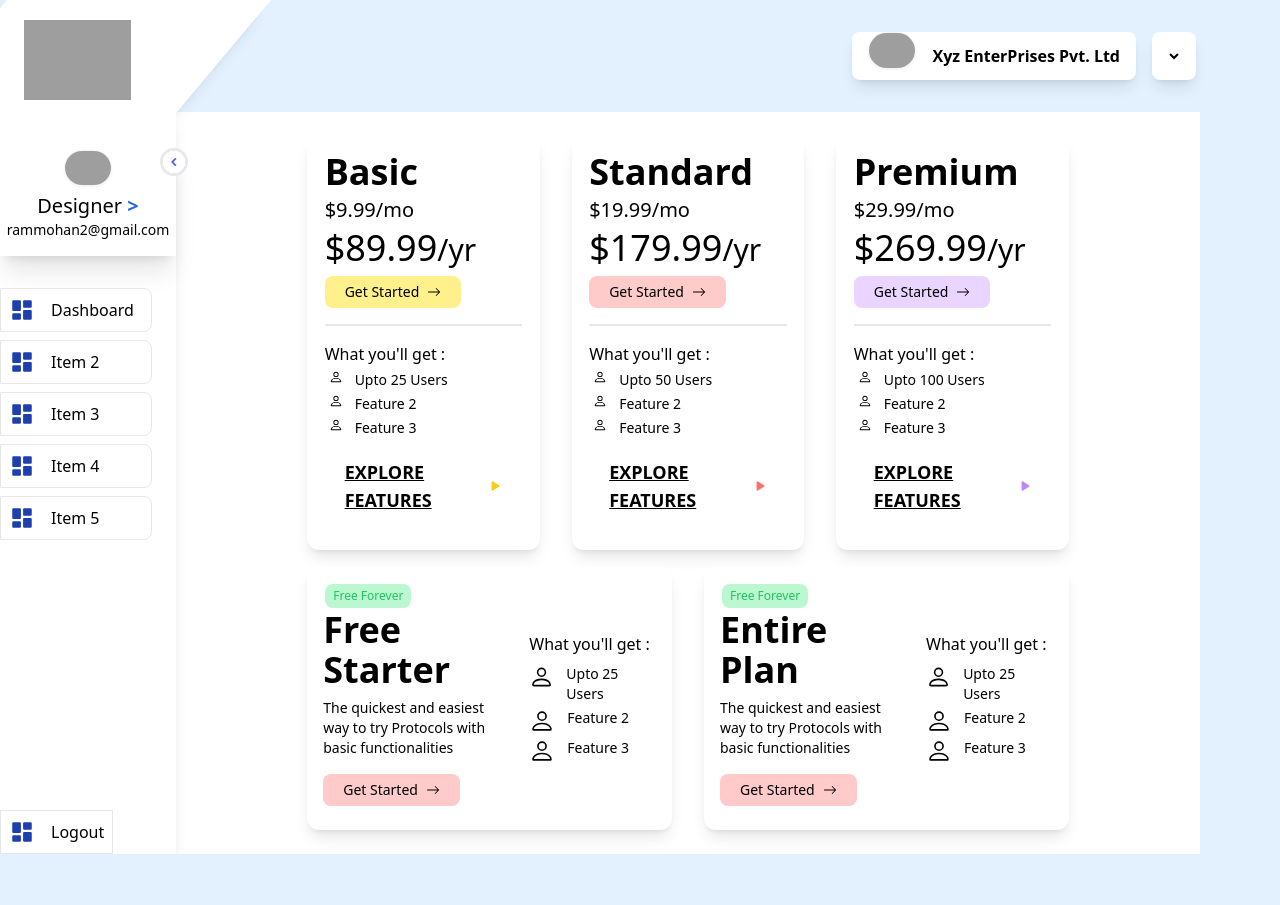
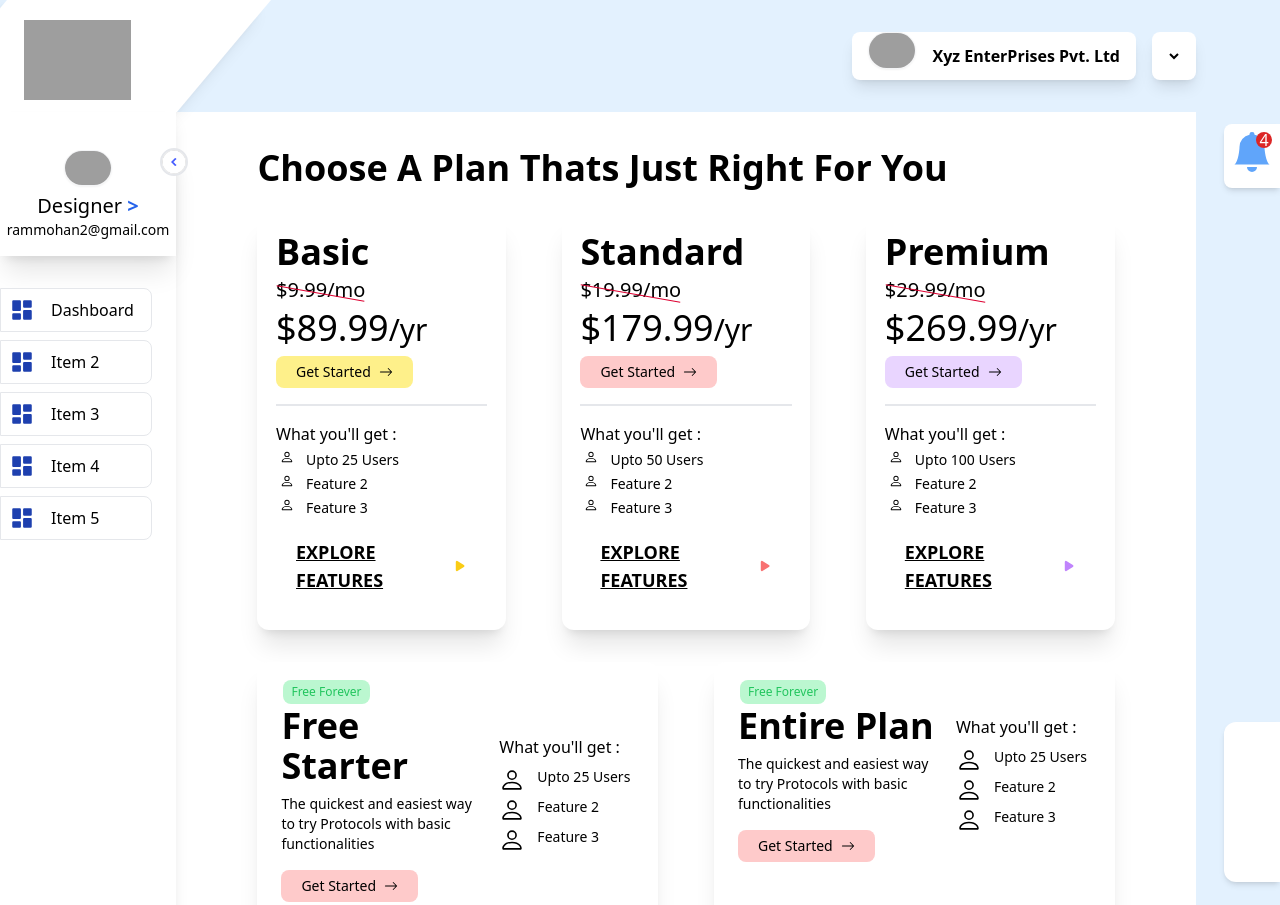
Before and after one commit to vrroshni/user-interface, a React (Vite) app: page / in a window 1280 px wide. Shown: the top 905 px of the page. Before the commit the page ends 854 px from the top, so only its background shows below. Built offline with nearby package versions, Linux system fonts and the light colour scheme; grey boxes are pictures that could not be loaded.

Commit message:
added rightbar

```diff
--- a/src/components/Dashboard.jsx
+++ b/src/components/Dashboard.jsx
@@ -1,14 +1,15 @@
 import React from 'react'
 import PricingCard, { BundleCard, bundleplans, dashboardplans } from './elements/DashboardElements';
-import { BsArrowRight, BsPerson } from 'react-icons/bs';
+import Heading from './elements/Heading';
 
 const Dashboard = () => {
   return (
 
     <div className="flex items-center justify-center bg-white p-1 md:p-4">
-      <div className="flex flex-col max-w-7xl w-full md:w-[80%]">
-        <div className="flex flex-col lg:flex-row">
-          {dashboardplans.map((item, index) => (
+      <div className="flex flex-col max-w-7xl w-full md:w-[90%] mt-3 md:mt-0 ">
+      <Heading text='Choose a plan thats just right for you' className='!text-3xl md:!text-4xl !text-left font-bold my-3 mx-4 ' />
+        <div className="flex flex-col lg:flex-row gap-6">
+          {dashboardplans?.map((item, index) => (
             <PricingCard
               key={index}
               title={item.title}
@@ -21,7 +22,7 @@ const Dashboard = () => {
           ))}
 
         </div>
-        <div class="flex flex-col lg:flex-row">
+        <div class="flex flex-col lg:flex-row gap-6 mt-4 ">
           {bundleplans.map((item) => (
             <BundleCard
               key={item.id}
@@ -34,6 +35,10 @@ const Dashboard = () => {
             />
           ))}
         </div>
+        <div className='mt-1 text-blue-700 flex justify-end mx-4'>
+          *voluptatibus deleniti incidunt est tempore iste voluptas quia. Rem enim fugiat nesciunt odit?
+        </div>
+
       </div>
     </div>
 
--- /dev/null
+++ b/src/components/RightBar.jsx
@@ -0,0 +1,31 @@
+import React from 'react'
+import { BsFillBellFill } from 'react-icons/bs'
+import { HiOutlinePlus } from 'react-icons/hi2'
+
+const RightBar = () => {
+    return (
+        <div className='  flex flex-col justify-between h-1/3  lg:h-full' >
+            <div class=" w-13 h-16 bg-white rounded-l-lg shadow-md px-2 py-2">
+                <div className='relative'>
+                    <BsFillBellFill className={"text-blue-400 w-10 h-10    "} />
+                    <div class="absolute top-0 -right-0 h-4 w-4   rounded-full bg-red-600 z-2 text-white flex justify-center items-center items">4</div>
+                </div>
+            </div>
+            <div className='h-60 flex flex-col justify-between mb-4'>
+                <div className='h-4/6 bg-white rounded-l-xl shadow-md '>
+
+
+                </div>
+                <div
+                    className="rounded-full p-2
+                           hover:bg-gray-100 bg-blue-200
+                           text-blue-800
+                     cursor-pointer transition-all" >
+                    <HiOutlinePlus className='rounded-full h-10 w-10  text-purple-700 ' size={24} />
+                </div>
+            </div>
+        </div>
+    )
+}
+
+export default RightBar
--- a/src/components/SideBar.jsx
+++ b/src/components/SideBar.jsx
@@ -2,6 +2,7 @@ import React, { useEffect, useState } from "react";
 import { MenuItem, Menus } from "./elements/helpers";
 import { BiSolidDashboard } from "react-icons/bi";
 import Dashboard from "./Dashboard";
+import RightBar from "./RightBar";
 
 const SideBar = () => {
     const [open, setOpen] = useState(true);
@@ -50,26 +51,27 @@ const SideBar = () => {
                     ))}
                 </div>
 
-                <div className="absolute bottom-0">
+                <div className={`absolute bottom-0 ${open && "w-full"} `}>
                     <MenuItem
                         icon={<BiSolidDashboard size={26} />}
                         title={"Xyz EnterPrises Pvt. Ltd"}
                         open={open}
-                        classNames={"md:hidden w-full text-blue-800"}
+                        classNames={"md:hidden  text-blue-800"}
                     />
                     <MenuItem
                         icon={<BiSolidDashboard size={26} />}
                         title={"Logout"}
                         open={open}
-                        classNames={"w-full text-blue-800"}
+                        classNames={" text-blue-800 mr-0"}
                     />
                 </div>
             </div>
-            <div className="flex-1 bg-white md:mr-20">
-
+            <div className="flex-1 bg-white mr-3  md:mr-7">
                 <Dashboard />
 
-
+            </div>
+            <div className="mt-3">
+                <RightBar/>
             </div>
         </div>
     );
--- a/src/components/elements/DashboardElements.jsx
+++ b/src/components/elements/DashboardElements.jsx
@@ -62,21 +62,23 @@ export const bundleplans =
 
     ]
 
+
+
+
 export const PricingCard = ({ btncolor, title, priceMonthly, priceYearly, features, symbolcolor }) => {
-
     return (
-        <div className="bg-white shadow-lg rounded-xl flex items-start max-w-1/2 w-[90%] lg:w-1/2 justify-center py-4 mx-4 my-2">
+        <div className="bg-white shadow-xl rounded-xl flex items-start max-w-1/2 w-[90%] lg:w-1/2 justify-center py-4 mx-4 my-2">
             <div className="flex items-center justify-center w-full">
                 <div className="flex-col w-[85%]">
                     <span className="text-4xl font-bold text-black my-1">{title}</span>
-                    <p className="text-xl font-normal text-black my-1">{priceMonthly}/mo</p>
+                    <p className="text-xl font-normal text-black my-1 strikethrough w-fit">{priceMonthly}/mo</p>
                     <p className="text-4xl font-medium text-black my-1">{priceYearly}<span className='text-3xl font-normal'>/yr</span></p>
                     <button type="button" className={`${btncolor} focus:outline-none text-black  focus:ring-4  font-medium rounded-lg text-sm px-5 py-1.5 my-2 flex justify-center items-center gap-2 `}>Get Started <BsArrowRight /></button>
                     <hr className='bg-black border h-0.5 my-4' />
                     <div>
                         <p>What you'll get :</p>
                         <div className='flex flex-col gap-y-1 pl-1 font-medium pt-1'>
-                            {features.map((feature, index) => (
+                            {features?.map((feature, index) => (
                                 <p className='flex gap-3 text-sm text-left ' key={index}><BsPerson /> <span>{feature}</span></p>
                             ))}
                         </div>
@@ -96,10 +98,11 @@ export default PricingCard;
 
 
 
+
 export const BundleCard = ({ title, description,price, buttonText, buttonColor, features }) => {
     return (
-        <div className="bg-white shadow-lg rounded-xl flex items-start max-w-1/2 w-[90%] lg:w-1/2 justify-center py-4 px-4 mx-4 my-2">
-            <div className="flex items-center justify-start w-full gap-4">
+        <div className="bg-white shadow-xl rounded-xl flex items-start max-w-1/2 w-[90%] lg:w-1/2 justify-center py-4 px-4 mx-4 my-2">
+            <div className="flex items-center justify-start w-full px-2 gap-4">
                 <div className='flex-col w-[60%]'>
                     <div className="flex items-center justify-between px-0.5 py-0.5 rounded-xl text-green-500 font-medium">
                         <div className="text-xs bg-green-200 px-2 rounded-lg py-1">{price}</div>
--- /dev/null
+++ b/src/components/elements/Heading.jsx
@@ -0,0 +1,17 @@
+import React from 'react'
+
+const Heading = ({ className, text }) => {
+    return (
+        <div className='w-full  py-2 flex items-center justify-center md:justify-start overflow-hidden'>
+            <h1
+                className={`inline-block w-full text-textcolor  capitalize ${className}`}
+            >
+                <span className='text-textcolor'>
+                    {text}
+                </span>
+
+            </h1>
+        </div>)
+}
+
+export default Heading
--- a/src/index.css
+++ b/src/index.css
@@ -18,3 +18,23 @@ body {
   background: #e3f1fe;
   color: black;
 }
+
+
+.strikethrough {
+  position: relative;
+}
+.strikethrough:before {
+  position: absolute;
+  content: "";
+  left: 0;
+  top: 60%;
+  right: 0;
+  border-top: 1px solid #dd0031!important;
+  border-color: inherit;
+
+  -webkit-transform:rotate(-5deg);
+  -moz-transform:rotate(-5deg);
+  -ms-transform:rotate(-5deg);
+  -o-transform:rotate(-5deg);
+  transform:rotate(10deg);
+}
```
